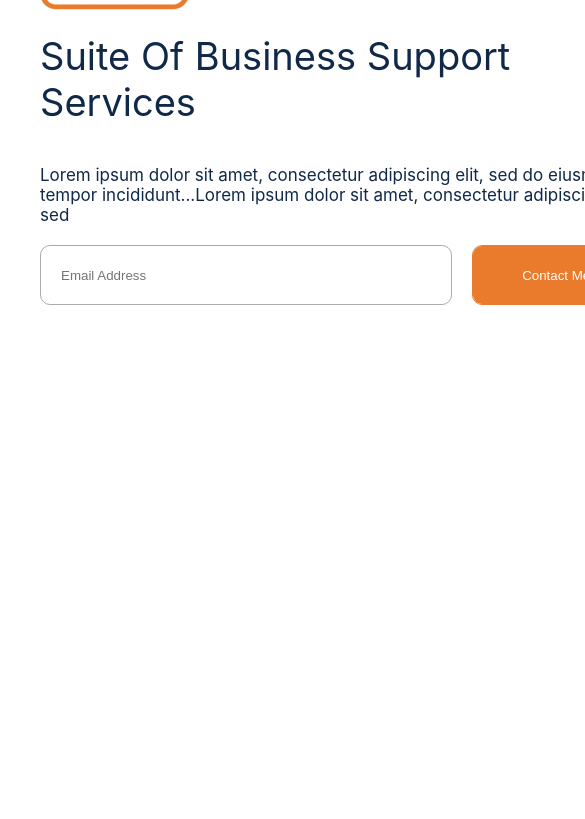
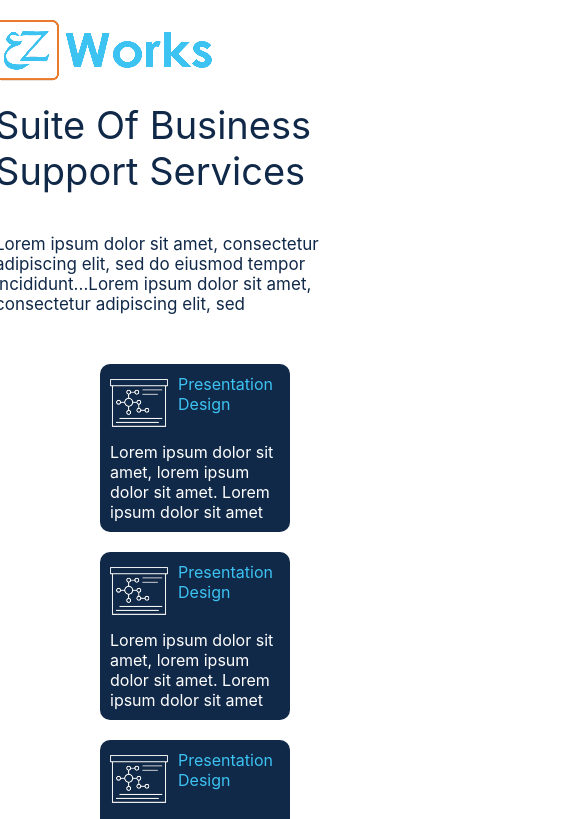
Before and after one commit to Sujitpandey1409/EZtest, a React (Create React App) app: page / in a window 390 px wide. Shown: the top 819 px of the page, 585 px wide, since content can reach past the window. Built offline with nearby package versions, Linux system fonts and the light colour scheme.

Commit message:
added UI design for different screen sizes

```diff
--- a/src/App.css
+++ b/src/App.css
@@ -4,7 +4,6 @@
   justify-content: center;
   width: 100vw;
   height: 100vh;
-  padding: 20px;
 }
 .AppContainer{
   padding: 20px;
@@ -13,3 +12,12 @@
   gap: 50px;
   /* flex-wrap: wrap; */
 }
+@media screen and (max-width:1089px){
+  .AppContainer{
+    flex-wrap: wrap;
+    justify-content: center;
+  }
+  .App {
+    height: auto;
+  }
+}
--- a/src/Components/Cards.css
+++ b/src/Components/Cards.css
@@ -5,4 +5,5 @@
     /* flex-direction: column; */
     width: 700px;
     align-self: center;
+    justify-content: center;
 }
--- a/src/Components/Description.css
+++ b/src/Components/Description.css
@@ -35,11 +35,13 @@
     color: #112949;
     opacity: 1;
 }
-.formContainer{
+
+.formContainer {
     display: flex;
     /* flex-wrap: wrap; */
     gap: 20px;
 }
+
 .inputStyle {
     width: 514px;
     /* height: 78px; */
@@ -53,7 +55,7 @@
     font: normal normal normal 32px/38px Exo 2.0;
     letter-spacing: 0px;
     color: #ABABAB;
-    opacity:1;
+    opacity: 1;
 }
 
 .btnStyle {
@@ -70,3 +72,60 @@
     letter-spacing: 0px;
     color: #FFFFFF;
 }
+
+@media screen and (max-width: 688px) and (min-width: 480px) {
+    .LogoContainer {
+        background: transparent url('../Assets/EZ\ Works\ Blue-small.png') 0 0 no-repeat padding-box;
+        height: 62px;
+    }
+    .formContainer {
+        flex-wrap: wrap;
+        justify-content: center;
+        position: absolute;
+        top: 100vh;
+    }
+}
+
+@media screen and (max-width: 649px) and (min-width: 617px) {
+    .formContainer {
+        flex-wrap: wrap;
+        justify-content: center;
+        position: absolute;
+        top: 130vh;
+    }
+}
+@media screen and (max-width: 616px) and (min-width: 440px) {
+    .formContainer {
+        flex-wrap: wrap;
+        justify-content: center;
+        position: absolute;
+        top: 137vh;
+    }
+}
+@media screen and (max-width: 439px)  {
+    .formContainer {
+        flex-wrap: wrap;
+        justify-content: center;
+        position: absolute;
+        top: 227vh;
+    }
+}
+
+
+@media screen and (max-width: 480px) {
+    .LogoContainer {
+        background: transparent url('../Assets/EZ\ Works\ Blue-small.png') 0 0 no-repeat padding-box;
+        height: 62px;
+    }
+    .DescriptionContainer {
+        width: 100vw;
+    }
+}
+@media screen and (max-width: 519px) {
+    .DescriptionContainer {
+        width: 400px;
+    }
+    .formContainer{
+        width: 400px;
+    }
+}
```
Also changed, not shown: src/Assets/EZ Works Blue-small.png (added), 1 other file (tests, documents, lock files or other folders).
